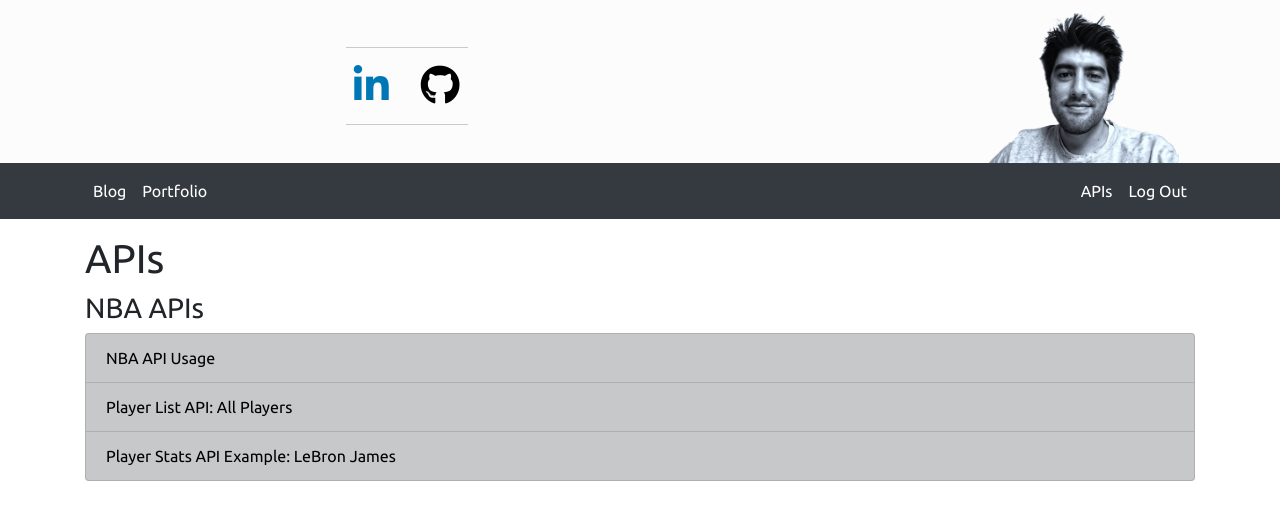
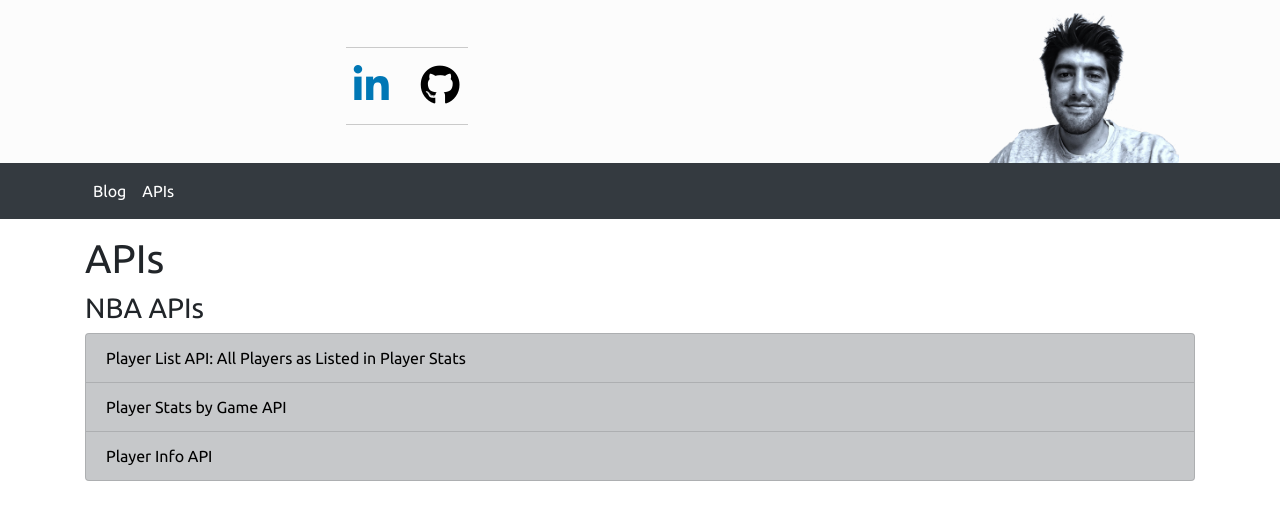
Before and after one commit to brandontkessler/codegib, a Flask app: page /api/ in a window 1280 px wide. Shown: the top 520 px of the page. Run offline with Flask 2, Linux system fonts and the light colour scheme; the visitor is signed in with stand-in values (Sample User, id 1); parts of the project's set-up code (start-up, migrations or seed data) failed here and were passed over; some libraries are stand-ins or nearby versions.

Commit message:
errors handlers, updated api usage, added Blog model

```diff
--- a/app/api/views.py
+++ b/app/api/views.py
@@ -4,27 +4,15 @@ from flask import (render_template, url_for, redirect, jsonify,
     request, Blueprint)
 
 from app import db
-from app.models import NBA_Player_Stats
+from app.models import NBA_Player_Stats, NBA_Player_Info
 
 api = Blueprint('api', __name__)
 
 
 @api.route("/", methods=['GET'])
 def api_index():
-    return render_template('api/api_index.html', title="API Index")
-
-
-@api.route("/usage/nba", methods=['GET'])
-def usage_nba():
-
-    players_query = db.session.query(NBA_Player_Stats.name)\
-        .distinct().order_by(NBA_Player_Stats.name)
-
-    players_dict = [player.name for player in players_query]
-    players = json.dumps(players_dict)
-
-    return render_template('api/usage_nba.html', title="API Usage",
-        players=players)
+    return render_template('api/api_index.html',
+                            title="API Index")
 
 
 @api.route("/nba_players", methods=['GET'])
@@ -38,10 +26,29 @@ def nba_players():
     return jsonify(players)
 
 
+
+@api.route("/nba_stats/usage", methods=['GET'])
+def nba_stats_api_usage():
+
+    players_query = db.session.query(NBA_Player_Stats.name)\
+        .distinct().order_by(NBA_Player_Stats.name)
+
+    players_list = [player.name for player in players_query]
+    players = json.dumps(players_list)
+
+    return render_template('api/player_stats_usage.html',
+                            title="NBA Player Stats API Usage",
+                            players=players)
+
+
+
 @api.route("/nba_stats", methods=['GET'])
 def nba_stats_api():
 
-    player_name = request.args['player']
+    try:
+        player_name = request.args['player']
+    except:
+        return "Add a query parameter for player: '?player=LeBron James (F)'"
 
     player_stats = NBA_Player_Stats.query.filter_by(name=player_name).all()
 
@@ -49,43 +56,83 @@ def nba_stats_api():
         player_name: []
     }
 
-    for row in player_stats:
-        game_info = {
-            'game_type': row.game_type,
-            'team': row.team,
-            'opponent': row.opponent,
-            'home': row.home
-        }
+    if len(player_stats) == 0:
+        player_names_url = url_for('api.nba_players')
+        line1 = "<p>You spelled the name wrong or that player doesn't exist<p>"
+        line2 = "<p>Check here for the player spelling: <p>"
+        line3 = f'<a href="{player_names_url}">players</a>'
+        return line1 + line2 + line3
 
-        game_stats = {
-            'minutes': row.minutes,
-            'points': row.points,
-            'rebounds': row.rebounds,
-            'assists': row.assists,
-            'steals': row.steals,
-            'blocks': row.blocks,
-            'fouls': row.fouls,
-            'turnovers': row.turnovers,
-            'o_rebounds': row.o_rebounds,
-            'd_rebounds': row.d_rebounds,
-            'fg_made': row.fg_made,
-            'fg_att': row.fg_att,
-            'ft_made': row.ft_made,
-            'ft_att': row.ft_att,
-            'three_pts_made': row.three_pts_made,
-            'three_pts_att': row.three_pts_att,
-            'plus_minus': row.plus_minus
-        }
+    else:
+        for row in player_stats:
+            game_info = {
+                'game_type': row.game_type,
+                'team': row.team,
+                'opponent': row.opponent,
+                'home': row.home
+            }
 
-        stats_object = {
-            str(row.date): {
-                'game_info': game_info,
-                'game_stats': game_stats
+            game_stats = {
+                'minutes': row.minutes,
+                'points': row.points,
+                'rebounds': row.rebounds,
+                'assists': row.assists,
+                'steals': row.steals,
+                'blocks': row.blocks,
+                'fouls': row.fouls,
+                'turnovers': row.turnovers,
+                'o_rebounds': row.o_rebounds,
+                'd_rebounds': row.d_rebounds,
+                'fg_made': row.fg_made,
+                'fg_att': row.fg_att,
+                'ft_made': row.ft_made,
+                'ft_att': row.ft_att,
+                'three_pts_made': row.three_pts_made,
+                'three_pts_att': row.three_pts_att,
+                'plus_minus': row.plus_minus
+            }
+
+            stats_object = {
+                str(row.date): {
+                    'game_info': game_info,
+                    'game_stats': game_stats
+                }
+            }
+
+            player_object[player_name].append(stats_object)
+
+        return jsonify(player_object)
+
+
+@api.route("/nba_player_info/usage", methods=['GET'])
+def nba_player_info_api_usage():
+    return render_template('api/player_info_usage.html',
+                            title="NBA Player Info API Usage")
+
+
+@api.route("/nba_player_info", methods=['GET'])
+def nba_player_info_api():
+
+    try:
+        player_name = request.args['player']
+    except:
+        return "Add a query parameter for player: '?player=LeBron James'"
+
+
+    player_info = NBA_Player_Info.query.filter_by(name=player_name).first()
+
+    if player_info:
+        player_object = {
+            player_name: {
+                'position': player_info.position,
+                'age': player_info.age,
+                'height': player_info.height,
+                'weight': player_info.weight,
+                'college': player_info.college,
+                'salary': player_info.salary
             }
         }
-
-        player_object[player_name].append(stats_object)
-
-
+    else:
+        return "You spelled the name wrong or that player doesn't exist"
 
     return jsonify(player_object)
--- a/app/models.py
+++ b/app/models.py
@@ -1,6 +1,7 @@
 from flask import current_app
 from app import db, login_manager
 from flask_login import UserMixin
+import datetime as dt
 
 
 @login_manager.user_loader
@@ -15,10 +16,62 @@ class User(db.Model, UserMixin):
     email = db.Column(db.String(64), unique=True, index=True)
     password = db.Column(db.String(128), nullable=False)
     confirmed = db.Column(db.Boolean, default=False)
+    admin = db.Column(db.Boolean, default=False)
 
     def __repr__(self):
         return f"User('{self.email}')"
 
+
+class Blog(db.Model):
+    __tablename__ = 'blog'
+
+    id = db.Column(db.Integer, primary_key=True)
+    title = db.Column(db.String(128), unique=True, nullable=False)
+    date = db.Column(db.DateTime, default=dt.datetime.utcnow())
+    author = db.Column(db.String(50), default="Brandon Kessler")
+    content = db.Column(db.Text, nullable=False)
+    _tags = db.Column(db.String(128), default="all")
+
+    @property
+    def tags(self):
+        return [tag for tag in self._tags.split(';')]
+
+    @tags.setter
+    def tags(self, values):
+        if isinstance(values, list):
+            for tag in values:
+                self._tags += f";{tag}"
+        else:
+            print("ERROR THAT IS NOT A LIST")
+
+    def tag_adder(self, values):
+        if isinstance(values, list):
+            for tag in values:
+                self._tags += f";{tag}"
+        else:
+            print("ERROR THAT IS NOT A LIST")
+
+    def tag_remover(self, values):
+        if isinstance(values, list):
+            tags = [tag for tag in self._tags.split(';')]
+            tags.remove("all")
+            for tag_to_remove in values:
+                tags.remove(tag_to_remove)
+
+            self._tags = "all"
+            for tag in tags:
+                self._tags += f";{tag}"
+        else:
+            print("ERROR THAT IS NOT A LIST")
+
+    def __repr__(self):
+        return f"Blog by {self.author} with tags: {self.tags}"
+
+
+
+
+###################
+## API DATA SETS
 
 class NBA_Player_Stats(db.Model):
     __tablename__ = 'nba_player_stats'
@@ -50,3 +103,19 @@ class NBA_Player_Stats(db.Model):
 
     def __repr__(self):
         return f"NBA_Player(player: {self.name}, opponent: {self.opponent}, home: {self.home})"
+
+
+class NBA_Player_Info(db.Model):
+    __tablename__ = 'nba_player_info'
+
+    id = db.Column(db.Integer, primary_key=True)
+    name = db.Column(db.String(64))
+    position = db.Column(db.String(10))
+    age = db.Column(db.Integer)
+    height = db.Column(db.String(10))
+    weight = db.Column(db.String(10))
+    college = db.Column(db.String(10))
+    salary = db.Column(db.String(10))
+
+    def __repr__(self):
+        return f"NBA_Player_Info(player: {self.name}, age: {self.age}, salary: {self.salary})"
--- a/app/templates/api/api_index.html
+++ b/app/templates/api/api_index.html
@@ -4,8 +4,6 @@
 <link rel="stylesheet" href="{{ url_for('static', filename='css/index.css') }}">
 <link rel="stylesheet" href="{{ url_for('static', filename='css/api.css') }}">
 {% endblock %}
-
-{% block title %}API Index{% endblock %}
 
 {% block page_content %}
 
@@ -15,13 +13,13 @@
   <h3>NBA APIs</h3>
   <ul class="list-group">
     <li class="list-group-item list-group-item-action list-group-item-dark">
-      <a href="{{ url_for('api.usage_nba') }}">NBA API Usage</a>
+      <a href="{{ url_for('api.nba_players') }}">Player List API: All Players as Listed in Player Stats</a>
     </li>
     <li class="list-group-item list-group-item-action list-group-item-dark">
-      <a href="{{ url_for('api.nba_players') }}">Player List API: All Players</a>
+      <a href="{{ url_for('api.nba_stats_api_usage') }}">Player Stats by Game API</a>
     </li>
     <li class="list-group-item list-group-item-action list-group-item-dark">
-      <a href="{{ url_for('api.nba_stats_api', player='LeBron James (F)') }}">Player Stats API Example: LeBron James</a>
+      <a href="{{ url_for('api.nba_player_info_api_usage') }}">Player Info API</a>
     </li>
   </ul>
 </div>
--- a/app/templates/auth/login.html
+++ b/app/templates/auth/login.html
@@ -1,6 +1,4 @@
 {% extends "base.html" %}
-
-{% block title %}Login{% endblock %}
 
 {% block page_content %}
 
--- a/app/templates/base.html
+++ b/app/templates/base.html
@@ -2,7 +2,7 @@
 <html lang="en" dir="ltr">
   <head>
     <meta charset="utf-8">
-    <title>{% block title %}{% endblock %} - Template</title>
+    <title>Brandon Kessler - {{ title }}{% block title %}{% endblock %}</title>
 
     <!-- Required meta tags -->
     <meta charset="utf-8">
@@ -61,18 +61,15 @@
         <div class="collapse navbar-collapse" id="navbarNav">
           <ul class="navbar-nav">
             <li class="nav-item">
-              <a  class="nav-link" href="#">Blog</a>
+              <a  class="nav-link" href="{{ url_for('main.index') }}">Blog</a>
             </li>
             <li class="nav-item">
-              <a  class="nav-link" href="#">Portfolio</a>
+              <a  class="nav-link" href="{{ url_for('api.api_index') }}">APIs</a>
             </li>
 
           </ul>
-          <ul class="navbar-nav ml-auto">
+          <!-- <ul class="navbar-nav ml-auto">
 
-            <li class="nav-item">
-              <a  class="nav-link" href="/api">APIs</a>
-            </li>
             {% if current_user.is_authenticated %}
             <li class="nav-item">
               <a  class="nav-link" href="{{ url_for('auth.logout') }}">Log Out</a>
@@ -85,7 +82,7 @@
               <a  class="nav-link" href="{{ url_for('auth.login') }}">Log In</a>
             </li>
             {% endif %}
-          </ul>
+          </ul> -->
 
         </div>
       </div>
--- a/app/templates/index.html
+++ b/app/templates/index.html
@@ -4,8 +4,6 @@
 <link rel="stylesheet" href="{{ url_for('static', filename='css/index.css') }}">
 <link rel="stylesheet" href="{{ url_for('static', filename='css/blog_breadcrumb.css') }}">
 {% endblock %}
-
-{% block title %}Index{% endblock %}
 
 {% block page_content %}
   {% include "helpers/blog_breadcrumb.html" %}
--- a/run.py
+++ b/run.py
@@ -1,11 +1,15 @@
 import os
 from flask_migrate import Migrate
 from app import create_app, db
-from app.models import User, NBA_Player_Stats
+from app.models import User, NBA_Player_Stats, NBA_Player_Info, Blog
 
 app = create_app(os.getenv('FLASK_CONFIG') or 'default')
 migrate = Migrate(app, db)
 
 @app.shell_context_processor
 def make_shell_context():
-    return dict(db=db, User=User, NBA_Player_Stats=NBA_Player_Stats)
+    return dict(db=db,
+                User=User,
+                Blog=Blog,
+                NBA_Player_Stats=NBA_Player_Stats,
+                NBA_Player_Info=NBA_Player_Info)
```
Also changed, not shown: api_data/api_data.py (+22 -1 lines), app/auth/views.py (+8 -3 lines), app/decorators.py (+10 -0 lines), app/main/views.py (+19 -2 lines), app/templates/api/player_info_usage.html (added, +32 -0 lines), app/templates/api/player_stats_usage.html (renamed from app/templates/api/usage_nba.html, +9 -5 lines), app/templates/errors/403.html (added, +13 -0 lines), app/templates/errors/404.html (+13 -0 lines), README.md.
